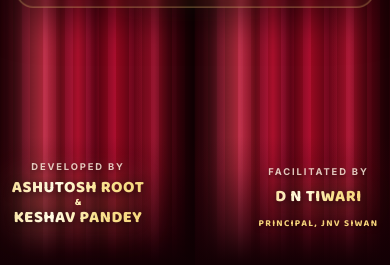
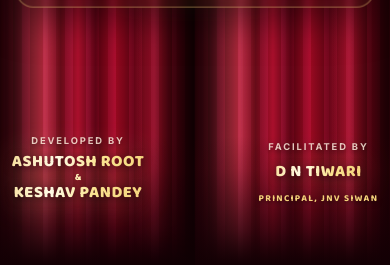
Before and after one commit to gaonsathi/test, a plain HTML site: page index.html in a window 390 px wide. Shown: the part 579-844 px from the top of the page. Drawn offline with Linux system fonts and the light colour scheme; no server answers.

Commit message:
Add files via upload

```diff
--- a/intro/intro.css
+++ b/intro/intro.css
@@ -437,7 +437,7 @@
    ===================================================================== */
 .gs-brand-left,
 .gs-brand-right{
-  position:absolute; top:auto; bottom:5%; transform:none;
+  position:absolute; top:auto; bottom:9%; transform:none;
   max-width:30vw; text-align:center; z-index:71;
   background:transparent; border:0; box-shadow:none; padding:0;
 }
@@ -456,7 +456,7 @@
   text-shadow:0 2px 5px rgba(0,0,0,.6);
 }
 @media(max-width:650px){
-  .gs-brand-left,.gs-brand-right{ bottom:4%; max-width:44vw; }
+  .gs-brand-left,.gs-brand-right{ bottom:7%; max-width:44vw; }
   .gs-brand-left{ left:3%; } .gs-brand-right{ right:3%; }
   .gs-brand-left .gs-brand-premium,
   .gs-brand-right .gs-brand-premium{ font-size:4.2vw; }
```
